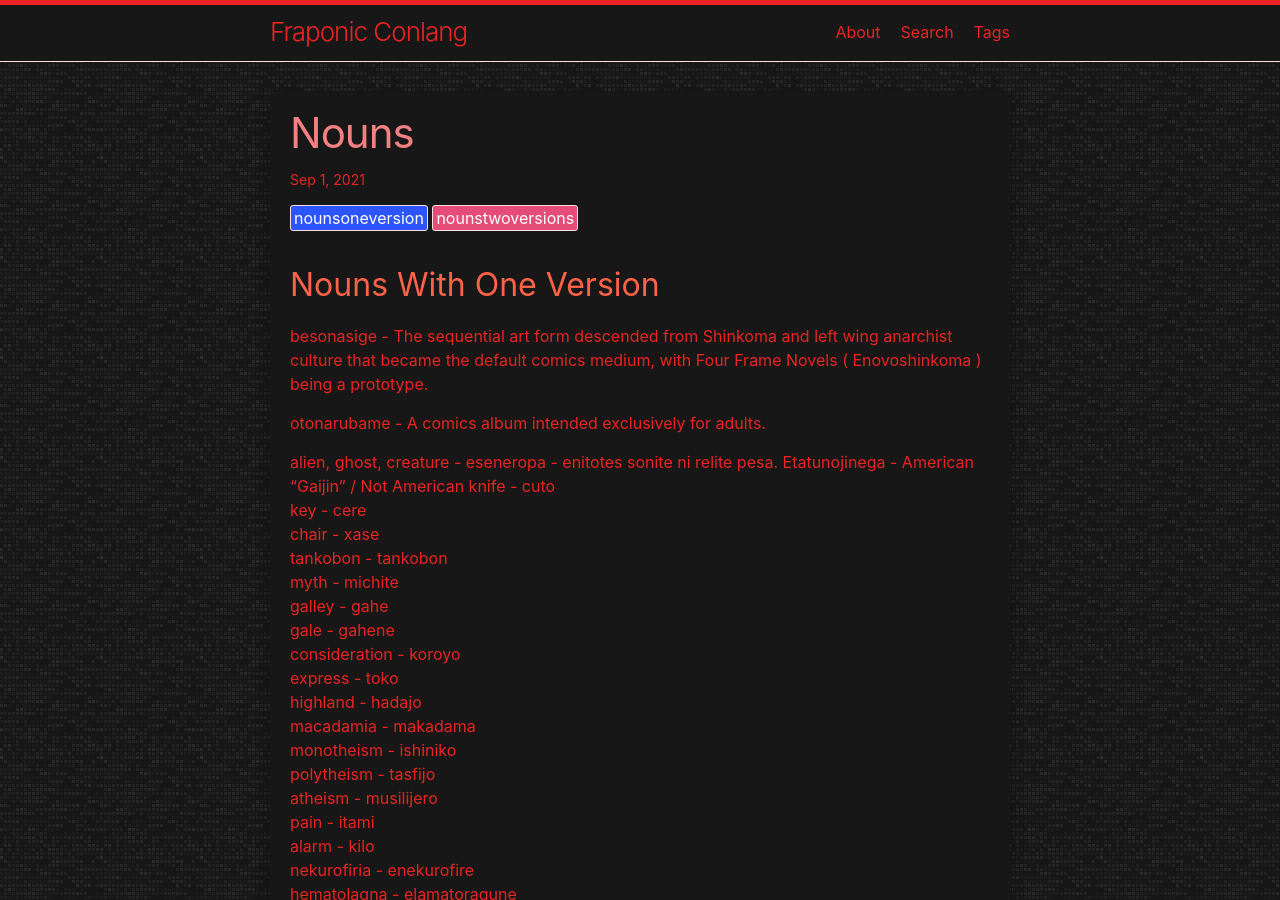
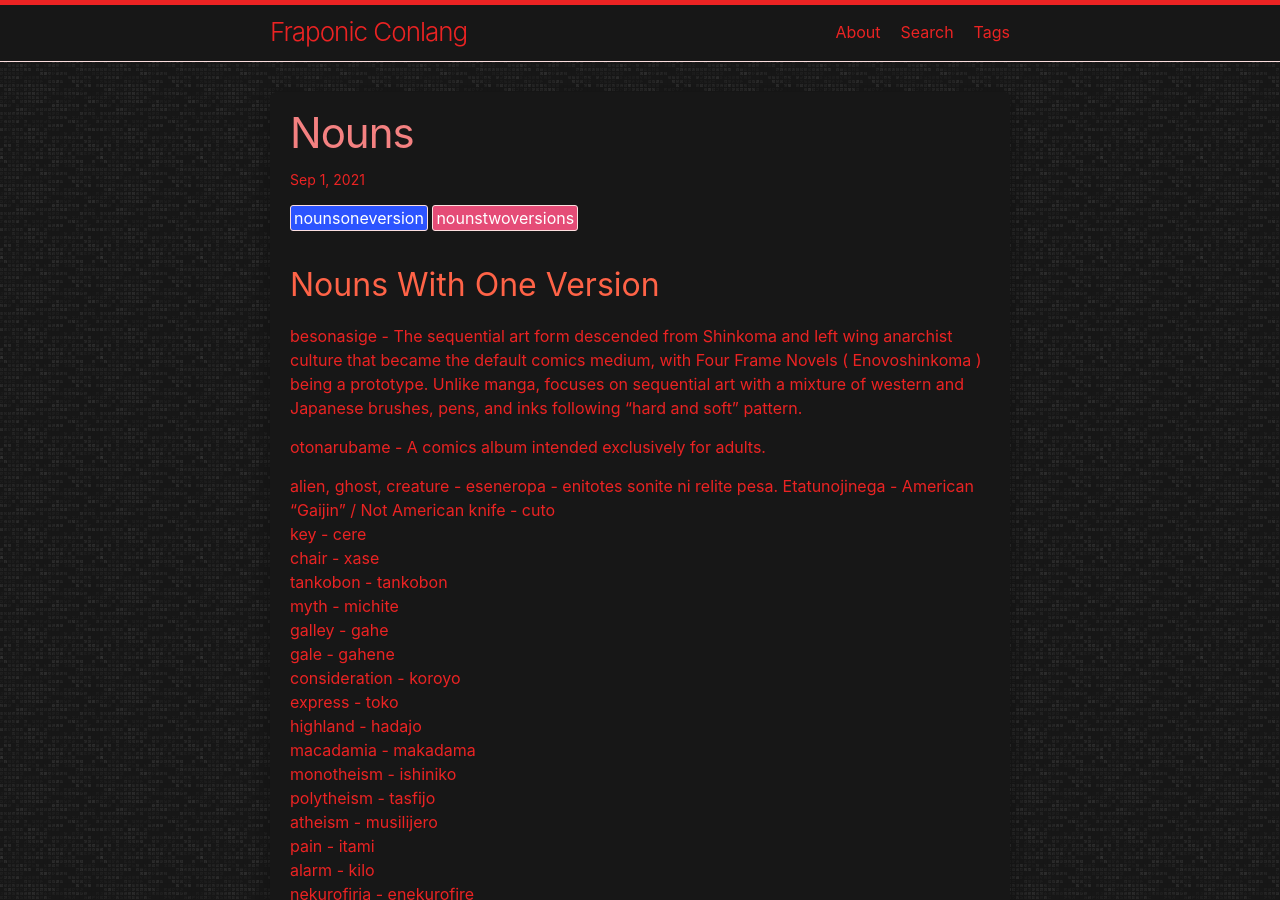
Before and after one commit to LWFlouisa/FraponicConlang, a Jekyll site: the page built from _posts/2021-09-01-nouns.md, in a window 1280 px wide and 900 px high. Built offline with Jekyll 4.4.1, drawn with Linux system fonts in a browser that asks for light colours.

Commit message:
Update 2021-09-01-nouns.md

```diff
--- a/_posts/2021-09-01-nouns.md
+++ b/_posts/2021-09-01-nouns.md
@@ -6,7 +6,7 @@
 ---
 
 ## Nouns With One Version
-besonasige - The sequential art form descended from Shinkoma and left wing anarchist culture that became the default comics medium, with Four Frame Novels ( Enovoshinkoma ) being a prototype.
+besonasige - The sequential art form descended from Shinkoma and left wing anarchist culture that became the default comics medium, with Four Frame Novels ( Enovoshinkoma ) being a prototype. Unlike manga, focuses on sequential art with a mixture of western and Japanese brushes, pens, and inks following "hard and soft" pattern.
 
 otonarubame - A comics album intended exclusively for adults.
 
```
